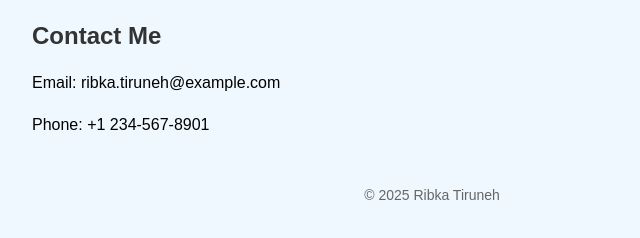
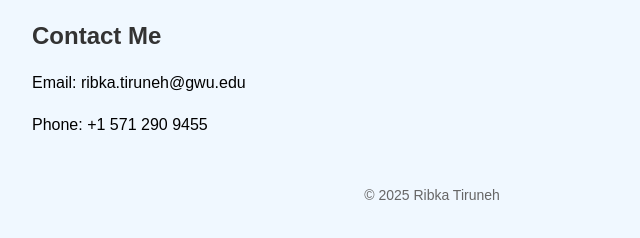
Before and after one commit to ribkatam/ribkatam.github.io, a plain HTML site: page index.html in a window 1280 px wide. Shown: the part 534-772 px from the top of the page, 208-848 px from the left. Drawn offline with Linux system fonts and the light colour scheme.

Commit message:
Update index.html

```diff
--- a/index.html
+++ b/index.html
@@ -58,8 +58,8 @@
 
     <section>
         <h2>Contact Me</h2>
-        <p>Email: ribka.tiruneh@example.com</p>
-        <p>Phone: +1 234-567-8901</p>
+        <p>Email: ribka.tiruneh@gwu.edu</p>
+        <p>Phone: +1 571 290 9455</p>
     </section>
 
     <footer>
```
